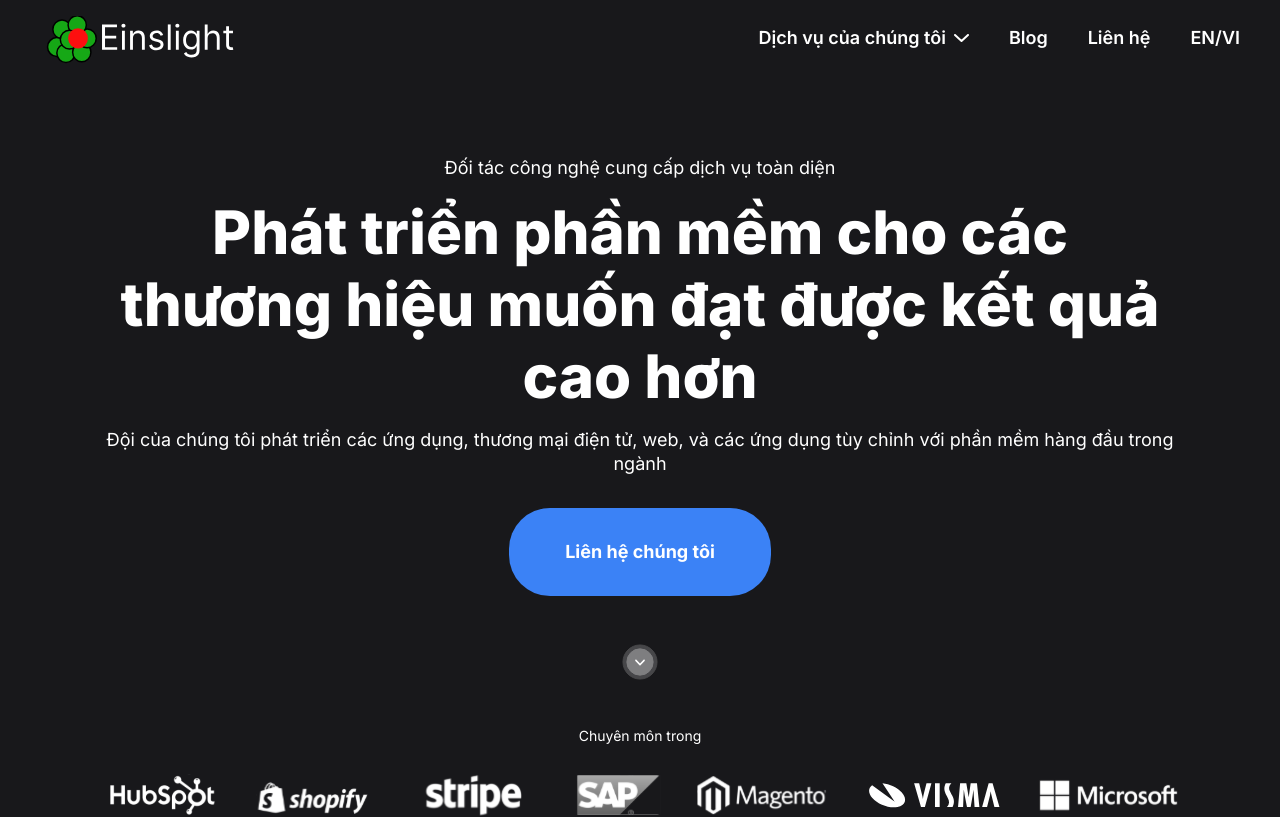
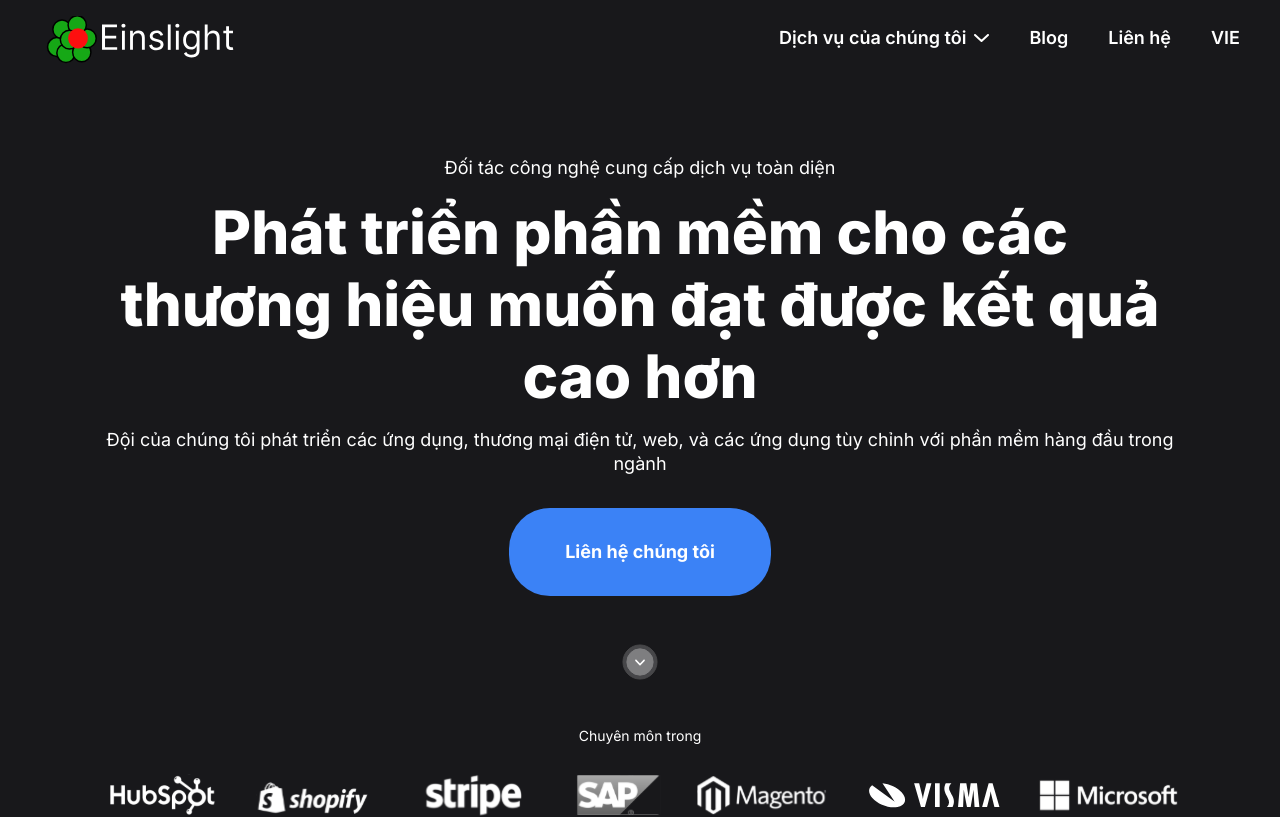
Before and after one commit to Market-Master-Platform/einslight-website, a Next.js app: page /1 in a window 1280 px wide. Shown: the top 817 px of the page. Built offline with nearby package versions, Linux system fonts and the light colour scheme.

Commit message:
[NavBar] Language switching in progress

```diff
--- a/app/page.tsx
+++ b/app/page.tsx
@@ -1,7 +1,10 @@
-// "use client";
+"use client";
+import { useEffect } from "react";
 import { redirect } from "next/navigation";
 
 export default function RootPage() {
-  // localStorage.setItem("lang", "en");
+  useEffect(() => {
+    localStorage.setItem("lang", "en");
+  }, []);
   redirect("/en");
 }
--- a/components/Navbar/NavItem.tsx
+++ b/components/Navbar/NavItem.tsx
@@ -1,3 +1,5 @@
+"use client";
+import { useState, useEffect } from "react";
 import Link from "next/link";
 import CustomImage from "../CustomImage";
 import ServiceOffering from "./ServiceOffering";
@@ -9,6 +11,7 @@ interface NavItemProps {
   hasSubItems?: boolean;
   onClick?: () => void;
   isOpenServiceOffering?: boolean;
+  forLang?: boolean;
 }
 
 const NavItem: React.FC<NavItemProps> = ({
@@ -17,7 +20,16 @@ const NavItem: React.FC<NavItemProps> = ({
   hasSubItems,
   onClick,
   isOpenServiceOffering,
-}) => (
+  forLang,
+}) => {
+  const [currentLang, setCurrentLang] = useState<string | null>("");
+
+  useEffect(() => {
+    const currentLanguage: string | null = localStorage.getItem("lang");
+    setCurrentLang(currentLanguage);
+  }, []);
+
+  return (
     <div className="flex items-center max-md:justify-start max-md:px-6 max-md:text-2xl justify-center py-2.5 leading-[178%] cursor-pointer select-none">
       {/* For mobile */}
       <div className="max-md:block hidden">
@@ -32,7 +44,17 @@ const NavItem: React.FC<NavItemProps> = ({
             </div>
           </div>
         ) : (
+          <>
+            {forLang ? (
+              <Link href={href || ""}>
+                <div onClick={onClick}>
+                  {currentLang && currentLang === "en" ? <>ENG</> : <>VIE</>}
+                </div>
+              </Link>
+            ) : (
               <Link href={href || ""}>{children}</Link>
+            )}
+          </>
         )}
       </div>
 
@@ -61,10 +83,21 @@ const NavItem: React.FC<NavItemProps> = ({
             )}
           </div>
         ) : (
+          <>
+            {forLang ? (
+              <Link href={href || ""}>
+                <div onClick={onClick}>
+                  {currentLang && currentLang === "en" ? <>ENG</> : <>VIE</>}
+                </div>
+              </Link>
+            ) : (
               <Link href={href || ""}>{children}</Link>
+            )}
+          </>
         )}
       </div>
     </div>
   );
+};
 
 export default NavItem;
--- a/components/Navbar/Navbar.tsx
+++ b/components/Navbar/Navbar.tsx
@@ -86,9 +86,15 @@ const Navbar: React.FC<NavbarProps> = ({
                 href={item?.href}
                 key={index}
                 hasSubItems={item?.hasSubItems}
-                onClick={() =>
-                  item?.hasSubItems && handleToggleServiceOffering()
-                }
+                forLang={item.forLang}
+                onClick={() => {
+                  if (item?.hasSubItems) {
+                    handleToggleServiceOffering();
+                  }
+                  if (item.onClick) {
+                    item.onClick();
+                  }
+                }}
                 isOpenServiceOffering={isActiveNavbar}
               >
                 {item.text}
@@ -108,9 +114,15 @@ const Navbar: React.FC<NavbarProps> = ({
                 href={item?.href}
                 key={index}
                 hasSubItems={item?.hasSubItems}
-                onClick={() =>
-                  item?.hasSubItems && handleToggleServiceOffering()
-                }
+                forLang={item.forLang}
+                onClick={() => {
+                  if (item?.hasSubItems) {
+                    handleToggleServiceOffering();
+                  }
+                  if (item.onClick) {
+                    item.onClick();
+                  }
+                }}
                 isOpenServiceOffering={isActiveNavbar}
               >
                 {item.text}
--- a/components/Navbar/useNavbar.ts
+++ b/components/Navbar/useNavbar.ts
@@ -13,13 +13,13 @@ export interface NavItemValues {
 
 const useNavbar = () => {
   const [isOpenNavbarMenu, setOpenNavbarMenu] = useState<boolean>(false);
-  // const [currentLang, setCurrentLang] = useState<string | null>("");
+  const [currentLang, setCurrentLang] = useState<string | null>("");
   const [langPathname, setLangPathname] = useState<string>("");
   const pathname: string = usePathname();
 
   useEffect(() => {
-    // const lang: string | null = localStorage.getItem("lang");
-    // setCurrentLang(lang);
+    const lang: string | null = localStorage.getItem("lang");
+    setCurrentLang(lang);
     let splittedPathname: string[] = pathname.split("/");
     if (splittedPathname[1] === "en") {
       splittedPathname[1] = "vi";
@@ -51,6 +51,15 @@ const useNavbar = () => {
     },
     {
       text: "EN/VI",
+      forLang: true,
+      onClick: () => {
+        if (currentLang === "en") {
+          localStorage.setItem("lang", "vi");
+        } else {
+          localStorage.setItem("lang", "en");
+        }
+        console.log("currentLang: ", currentLang);
+      },
       href: langPathname,
     },
   ];
```
Lines whose indentation alone changed are shown as unchanged.
